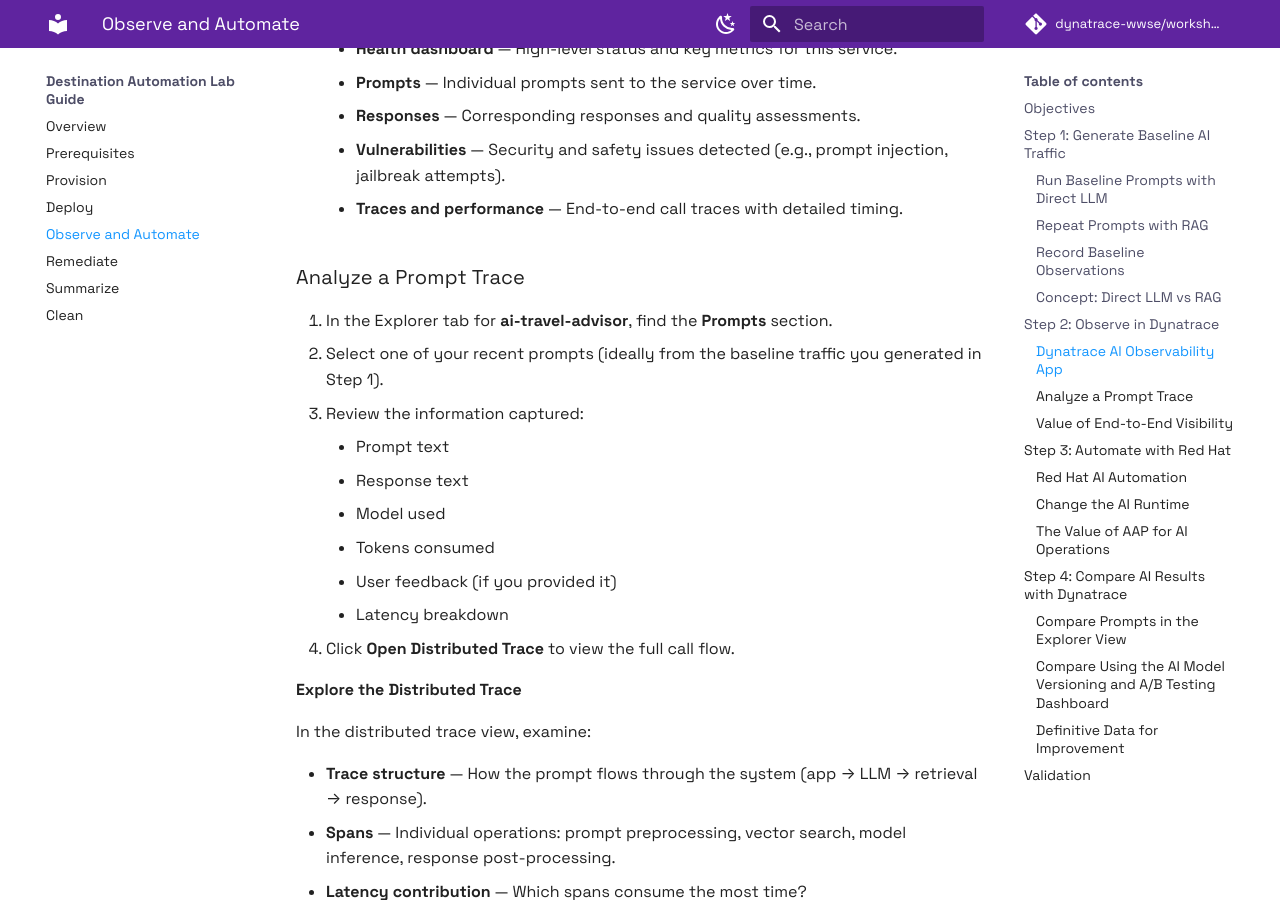
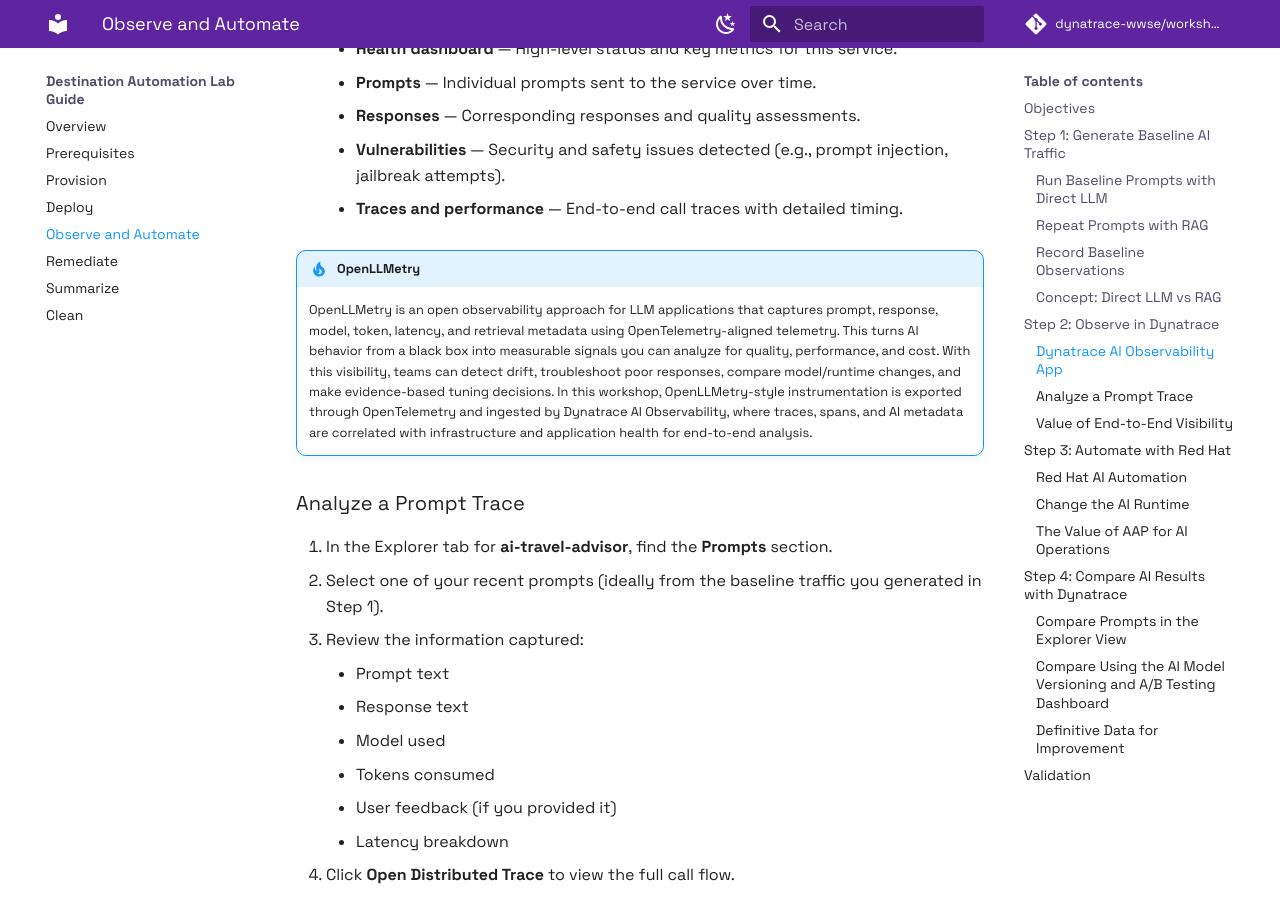
Before and after one commit to dynatrace-wwse/workshop-destination-automation, an MkDocs documentation site: the page built from docs/lab-guide/observe-and-automate.md, in a window 1280 px wide and 900 px high, scrolled down 4052 px. Built offline with MkDocs 1.6.1 and Material for MkDocs 9.7.7, drawn with Linux system fonts in a browser that asks for light colours; comment, search, counter and statistics services are not loaded.

Commit message:
Add new images and enhance documentation for AI observability and automation

```diff
--- a/docs/lab-guide/observe-and-automate.md
+++ b/docs/lab-guide/observe-and-automate.md
@@ -134,6 +134,9 @@
     - **Vulnerabilities** — Security and safety issues detected (e.g., prompt injection, jailbreak attempts).
     - **Traces and performance** — End-to-end call traces with detailed timing.
 
+!!! tip "OpenLLMetry"
+    OpenLLMetry is an open observability approach for LLM applications that captures prompt, response, model, token, latency, and retrieval metadata using OpenTelemetry-aligned telemetry. This turns AI behavior from a black box into measurable signals you can analyze for quality, performance, and cost. With this visibility, teams can detect drift, troubleshoot poor responses, compare model/runtime changes, and make evidence-based tuning decisions. In this workshop, OpenLLMetry-style instrumentation is exported through OpenTelemetry and ingested by Dynatrace AI Observability, where traces, spans, and AI metadata are correlated with infrastructure and application health for end-to-end analysis.
+
 ### Analyze a Prompt Trace
 
 1. In the Explorer tab for **ai-travel-advisor**, find the **Prompts** section.
@@ -147,6 +150,8 @@
     - Latency breakdown
 4. Click **Open Distributed Trace** to view the full call flow.
 
+![Prompt Analysis](../assets/images/dynatrace-aiobs-service-prompts.png)
+
 **Explore the Distributed Trace**
 
 In the distributed trace view, examine:
@@ -158,6 +163,11 @@
 - **Logs** — Any errors, warnings, or structured logs tied to the trace.
 
 Expand each span to understand its purpose and performance characteristics.
+
+![Gen AI Attributes](../assets/images/dynatrace-aiobs-distributed-trace-gen-ai.png)
+
+??? note "Gen AI Semantics"
+    The OpenTelemetry GenAI semantic conventions define a standardized vocabulary for AI telemetry so traces, metrics, and logs consistently describe prompts, responses, model identity, token usage, latency, and retrieval context across tools and vendors. OpenLLMetry builds on these conventions with practical instrumentation patterns for LLM applications, making AI behavior portable and comparable while allowing platforms like Dynatrace to correlate AI quality, performance, and cost end to end.
 
 ### Value of End-to-End Visibility
 
@@ -259,6 +269,8 @@
     - **Example RAG instruction change:** Add a note like `"- Emphasize things to do at the office location"`
 4. Click **Next** → **Launch**.
 
+![Automate App AI Runtime](../assets/images/aap-automate-app-ai-runtime.png)
+
 The workflow job begins executing. You can monitor progress in real-time:
 
 - **Status bar** shows which stage is running.
@@ -350,6 +362,8 @@
 
 Use these selectors to compare the original model/runtime against the new one you deployed in Step 3.
 
+![AI Model Comparison](../assets/images/dynatrace-aiobs-comparison-dashboard.png)
+
 ??? tip "Data Sampling"
     **Data Sampling** means the dashboard may analyze a representative subset of total requests instead of every single request. This helps keep dashboards fast and responsive while still preserving statistically useful comparisons. Sampling is especially important when request volume is high or when dashboards are comparing multiple services, models, or time windows. A sampled view is still valuable for trends and relative comparisons, but you should remember that it may not represent every outlier. For deep incident analysis, always drill into the full traces for the specific prompts that matter most.
 
```
Also changed, not shown: docs/assets/images/aap-automate-app-ai-runtime.png (added), docs/assets/images/dynatrace-aiobs-comparison-dashboard.png (added), docs/assets/images/dynatrace-aiobs-distributed-trace-gen-ai.png (added), docs/assets/images/dynatrace-aiobs-service-prompts.png (added).
